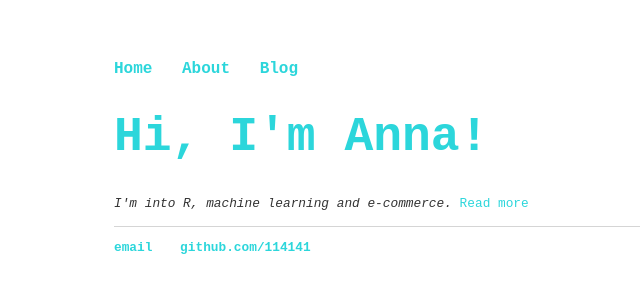
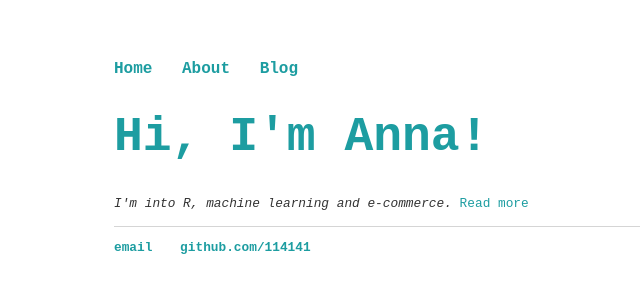
Before and after one commit to 114141/114141.github.io, a Jekyll site: the page built from index.html, in a window 1280 px wide. Shown: the top 300 px of the page, without its empty margins (78-718 px from the left). Built offline with Jekyll 4.4.1, drawn with Linux system fonts in a browser that asks for light colours.

Commit message:
Update main.css

```diff
--- a/css/main.css
+++ b/css/main.css
@@ -14,7 +14,7 @@ nav ul li, footer ul li {
 }
 a {
     text-decoration: none;
-    color: #2cd6db;
+    color: #1d9da1;
 }
 a:hover {
     text-decoration: underline;
@@ -22,7 +22,7 @@ a:hover {
 h1 {
     font-size: 3em;
     font-family:'Courier New';
-    color: #2cd6db;
+    color: #1d9da1;
 }
 p {
     font-family:'Courier New';
```
